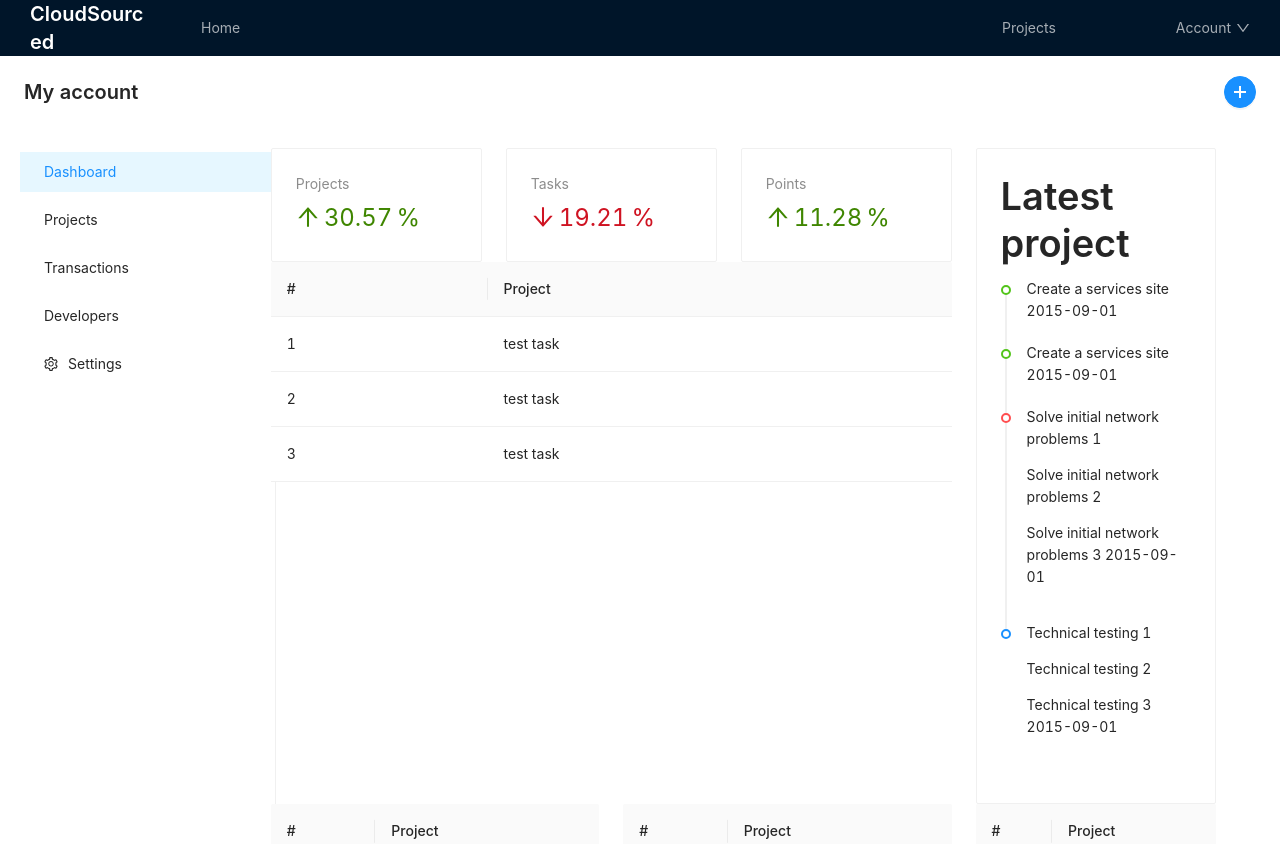
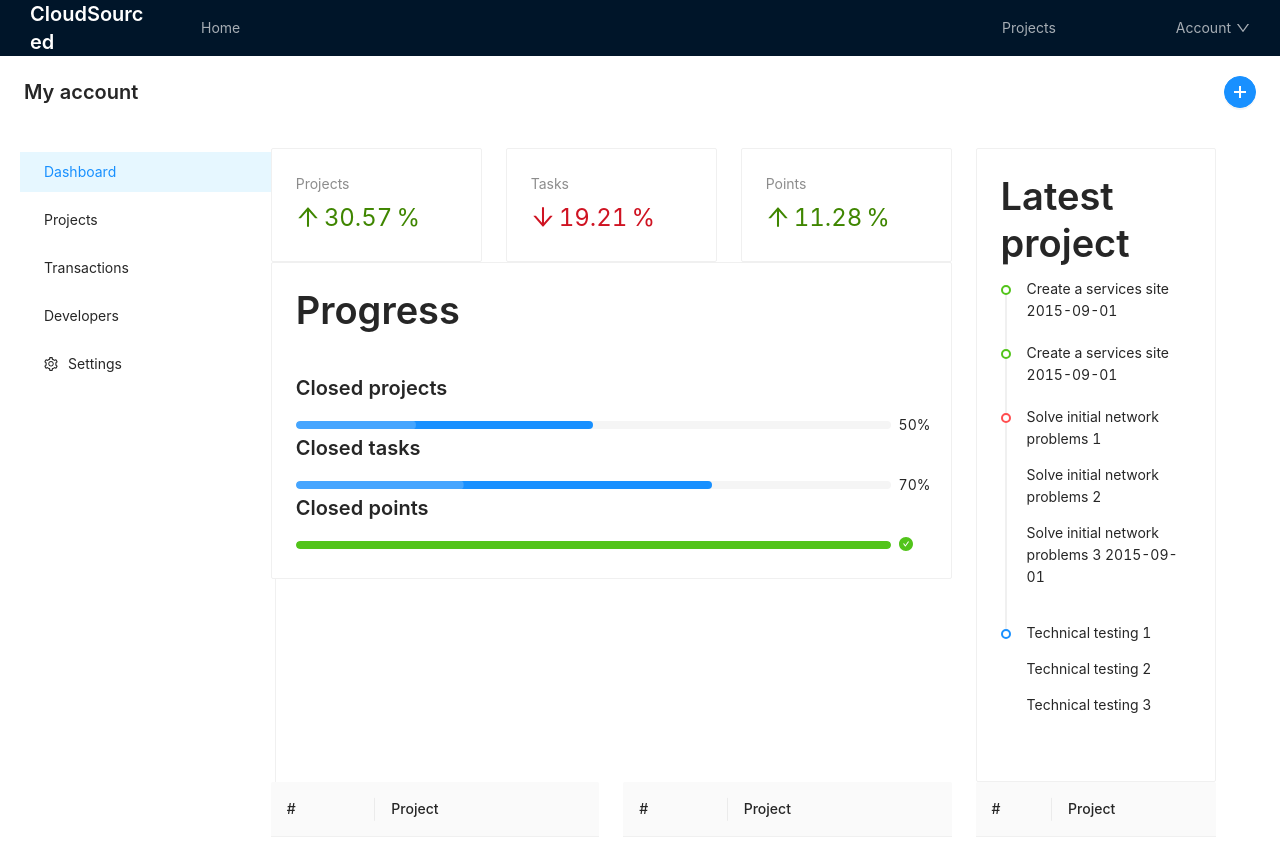
Before and after one commit to Z-Farook/Cloudsourced, a React (Create React App) app in the folder frontend/: page /account in a window 1280 px wide. Shown: the top 844 px of the page. Built offline with nearby package versions, Linux system fonts and the light colour scheme.

Commit message:
Added progress bars

```diff
--- a/frontend/src/pages/Account/index.tsx
+++ b/frontend/src/pages/Account/index.tsx
@@ -11,6 +11,7 @@ import {
   Card,
   Statistic,
   Timeline,
+  Progress,
 } from "antd";
 
 import {
@@ -174,11 +175,22 @@ const AccountPage: React.FC<IProps> = (props) => {
                 </Row>
                 <Row justify="center" gutter={[24, 24]}>
                   <Col span={24}>
-                    <Table
-                      pagination={false}
-                      dataSource={dataSourceTasks}
-                      columns={columns}
-                    />
+                    <Card>
+                      <Title>Progress</Title>
+                      <br />
+                      <div>
+                        <Title level={4}>Closed projects</Title>
+                        <Progress percent={50} status="active" />
+                      </div>
+                      <div>
+                        <Title level={4}>Closed tasks</Title>
+                        <Progress percent={70} status="active" />
+                      </div>
+                      <div>
+                        <Title level={4}>Closed points</Title>
+                        <Progress percent={100} />
+                      </div>
+                    </Card>
                   </Col>
                 </Row>
               </Col>
@@ -200,7 +212,7 @@ const AccountPage: React.FC<IProps> = (props) => {
                     <Timeline.Item>
                       <p>Technical testing 1</p>
                       <p>Technical testing 2</p>
-                      <p>Technical testing 3 2015-09-01</p>
+                      <p>Technical testing 3</p>
                     </Timeline.Item>
                   </Timeline>
                 </Card>
```
